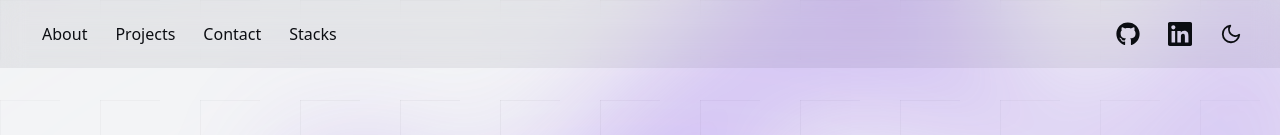
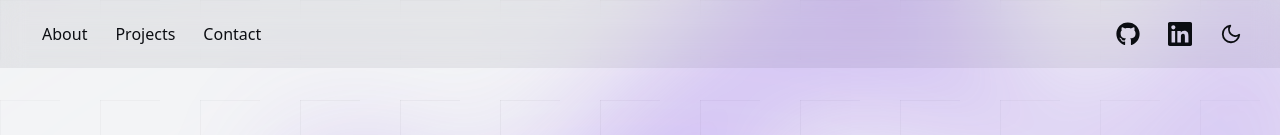
Before and after one commit to PxS00/portfolio, a React (Vite) app: page / in a window 1280 px wide. Shown: the top 135 px of the page. Built offline with nearby package versions, Linux system fonts and the light colour scheme.

Commit message:
fix(nav): update internal links to use anchor hash

```diff
--- a/src/shared/components/Navbar/Navbar.tsx
+++ b/src/shared/components/Navbar/Navbar.tsx
@@ -1,8 +1,8 @@
 import { useEffect, useState } from 'react'
 import { FiMenu, FiMoon, FiSun, FiX } from 'react-icons/fi'
 import { useLocation } from 'react-router-dom'
+import { useTheme } from '../../../app/providers/ThemeContext'
 import { SOCIAL_LINKS } from '../../constants/socialLinks'
-import { useTheme } from '../../../app/providers/ThemeContext'
 import SocialLink from '../SocialLink/SocialLink'
 
 export default function Navbar() {
@@ -20,8 +20,8 @@ export default function Navbar() {
           {isHome && (
             <div className="hidden gap-2 md:flex">
               <a
-                href="/about"
-                className={`nav-text px-4 py-2 transition-all duration-300 hover:scale-[1.08] hover:bg-(--nav-hover-bg) hover:text-(--nav-text-hover) active:scale-95 ${location.pathname === '/about' ? 'active' : ''}`}
+                href="#about"
+                className={`nav-text px-4 py-2 transition-all duration-300 hover:scale-[1.08] hover:bg-(--nav-hover-bg) hover:text-(--nav-text-hover) active:scale-95 ${location.hash === '#about' ? 'active' : ''}`}
               >
                 About
               </a>
@@ -37,12 +37,7 @@ export default function Navbar() {
               >
                 Contact
               </a>
-              <a
-                href="#stacks"
-                className={`nav-text px-4 py-2 transition-all duration-300 hover:scale-[1.08] hover:bg-(--nav-hover-bg) hover:text-(--nav-text-hover) active:scale-95 ${location.hash === '#stacks' ? 'active' : ''}`}
-              >
-                Stacks
-              </a>
+
             </div>
           )}
         </div>
@@ -99,8 +94,8 @@ export default function Navbar() {
         >
           <div className="flex flex-col gap-1">
             <a
-              href="/about"
-              className={`nav-text px-3 py-2 duration-300 hover:bg-(--nav-hover-bg) hover:text-(--nav-text-hover) active:scale-95 ${location.pathname === '/about' ? 'active' : ''}`}
+              href="#about"
+              className={`nav-text px-3 py-2 duration-300 hover:bg-(--nav-hover-bg) hover:text-(--nav-text-hover) active:scale-95 ${location.hash === '#about' ? 'active' : ''}`}
             >
               About
             </a>
@@ -116,12 +111,7 @@ export default function Navbar() {
             >
               Contact
             </a>
-            <a
-              href="#stacks"
-              className={`nav-text px-3 py-2 duration-300 hover:bg-(--nav-hover-bg) hover:text-(--nav-text-hover) active:scale-95 ${location.hash === '#stacks' ? 'active' : ''}`}
-            >
-              Stacks
-            </a>
+
           </div>
         </div>
       )}
```
